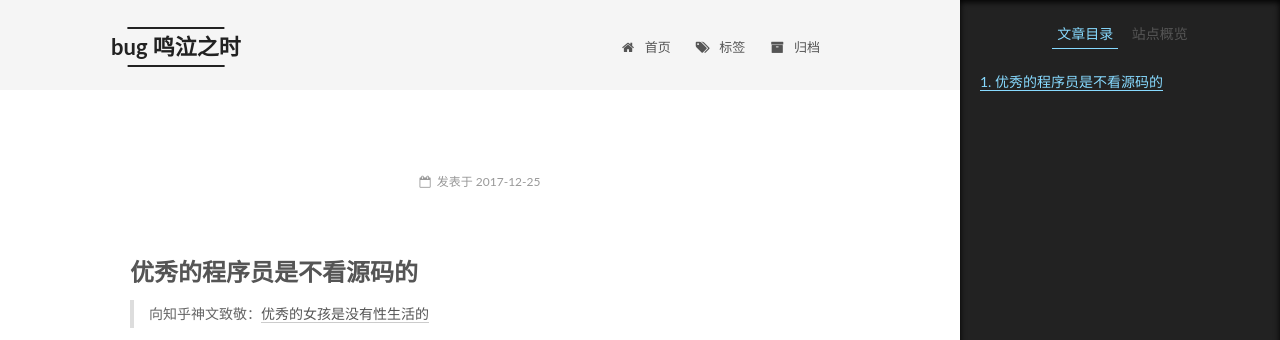
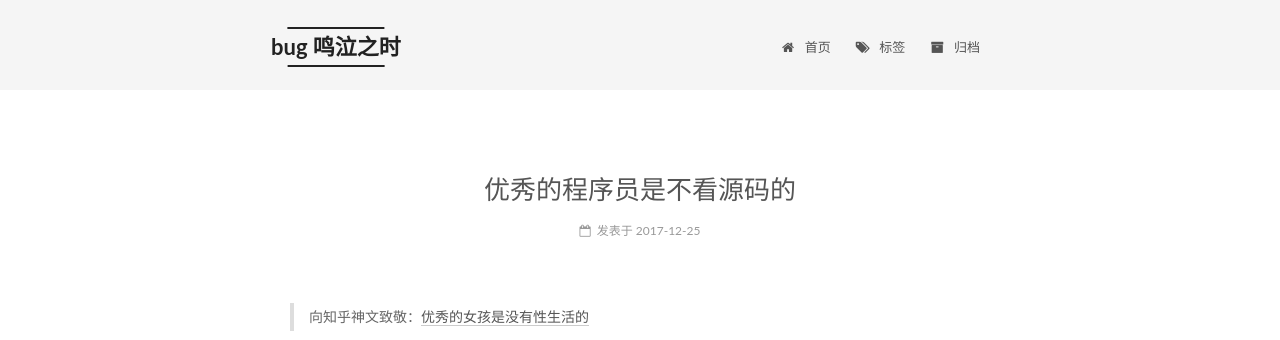
Before and after one commit to fashare2015/fashare2015.github.io, a plain HTML site: page 2017/12/25/优秀的程序员是不看源码的/index.html in a window 1280 px wide. Shown: the top 340 px of the page. Drawn offline with Linux system fonts and the light colour scheme.

Commit message:
Site updated: 2017-12-25 22:27:15

```diff
--- a/2017/12/25/优秀的程序员是不看源码的/index.html
+++ b/2017/12/25/优秀的程序员是不看源码的/index.html
@@ -79,17 +79,17 @@
 
 
 
-<meta name="description" content="优秀的程序员是不看源码的 向知乎神文致敬：优秀的女孩是没有性生活的  前几天我和一位程序员朋友唠嗑，连续交流了几个框架 api 他都不知所云。 尴尬之余，我问他：「你没有什么理想吗？你现在最渴望的事情是什么？」 他不假思索的说道：「看框架源码！」 真没想到，在工作之外居然还有这种操作。 我问为什么这能成为你现在最渴望的事情，他反问道：「你就没有好奇难耐的时候吗？项目空闲混吃等死的时候，总想找个框架">
+<meta name="description" content="向知乎神文致敬：优秀的女孩是没有性生活的  前几天我和一位程序员朋友唠嗑，连续交流了几个框架 api 他都不知所云。 尴尬之余，我问他：「你没有什么理想吗？你现在最渴望的事情是什么？」 他不假思索的说道：「看框架源码！」 真没想到，在工作之外居然还有这种操作。 我问为什么这能成为你现在最渴望的事情，他反问道：「你就没有好奇难耐的时候吗？项目空闲混吃等死的时候，总想找个框架看看源码，宽慰一下自己啊">
 <meta property="og:type" content="article">
-<meta property="og:title" content="bug 鸣泣之时">
+<meta property="og:title" content="优秀的程序员是不看源码的">
 <meta property="og:url" content="http://yoursite.com/2017/12/25/优秀的程序员是不看源码的/index.html">
 <meta property="og:site_name" content="bug 鸣泣之时">
-<meta property="og:description" content="优秀的程序员是不看源码的 向知乎神文致敬：优秀的女孩是没有性生活的  前几天我和一位程序员朋友唠嗑，连续交流了几个框架 api 他都不知所云。 尴尬之余，我问他：「你没有什么理想吗？你现在最渴望的事情是什么？」 他不假思索的说道：「看框架源码！」 真没想到，在工作之外居然还有这种操作。 我问为什么这能成为你现在最渴望的事情，他反问道：「你就没有好奇难耐的时候吗？项目空闲混吃等死的时候，总想找个框架">
+<meta property="og:description" content="向知乎神文致敬：优秀的女孩是没有性生活的  前几天我和一位程序员朋友唠嗑，连续交流了几个框架 api 他都不知所云。 尴尬之余，我问他：「你没有什么理想吗？你现在最渴望的事情是什么？」 他不假思索的说道：「看框架源码！」 真没想到，在工作之外居然还有这种操作。 我问为什么这能成为你现在最渴望的事情，他反问道：「你就没有好奇难耐的时候吗？项目空闲混吃等死的时候，总想找个框架看看源码，宽慰一下自己啊">
 <meta property="og:locale" content="zh-Hans">
-<meta property="og:updated_time" content="2017-12-25T14:20:49.000Z">
+<meta property="og:updated_time" content="2017-12-25T14:26:44.000Z">
 <meta name="twitter:card" content="summary">
-<meta name="twitter:title" content="bug 鸣泣之时">
-<meta name="twitter:description" content="优秀的程序员是不看源码的 向知乎神文致敬：优秀的女孩是没有性生活的  前几天我和一位程序员朋友唠嗑，连续交流了几个框架 api 他都不知所云。 尴尬之余，我问他：「你没有什么理想吗？你现在最渴望的事情是什么？」 他不假思索的说道：「看框架源码！」 真没想到，在工作之外居然还有这种操作。 我问为什么这能成为你现在最渴望的事情，他反问道：「你就没有好奇难耐的时候吗？项目空闲混吃等死的时候，总想找个框架">
+<meta name="twitter:title" content="优秀的程序员是不看源码的">
+<meta name="twitter:description" content="向知乎神文致敬：优秀的女孩是没有性生活的  前几天我和一位程序员朋友唠嗑，连续交流了几个框架 api 他都不知所云。 尴尬之余，我问他：「你没有什么理想吗？你现在最渴望的事情是什么？」 他不假思索的说道：「看框架源码！」 真没想到，在工作之外居然还有这种操作。 我问为什么这能成为你现在最渴望的事情，他反问道：「你就没有好奇难耐的时候吗？项目空闲混吃等死的时候，总想找个框架看看源码，宽慰一下自己啊">
 
 
 
@@ -125,7 +125,7 @@
 
 
 
-  <title> | bug 鸣泣之时</title>
+  <title>优秀的程序员是不看源码的 | bug 鸣泣之时</title>
 
 
 
@@ -269,7 +269,7 @@
 
 
 
-          <h1 class="post-title" itemprop="name headline"></h1>
+          <h1 class="post-title" itemprop="name headline">优秀的程序员是不看源码的</h1>
 
 
         <div class="post-meta">
@@ -319,7 +319,7 @@
 
 
 
-        <h1 id="优秀的程序员是不看源码的"><a href="#优秀的程序员是不看源码的" class="headerlink" title="优秀的程序员是不看源码的"></a>优秀的程序员是不看源码的</h1><blockquote>
+        <blockquote>
 <p>向知乎神文致敬：<a href="https://zhuanlan.zhihu.com/p/31956362" target="_blank" rel="noopener">优秀的女孩是没有性生活的</a></p>
 </blockquote>
 <p>前几天我和一位程序员朋友唠嗑，连续交流了几个框架 api 他都不知所云。</p>
@@ -446,17 +446,8 @@
 
 
 
-        <ul class="sidebar-nav motion-element">
-          <li class="sidebar-nav-toc sidebar-nav-active" data-target="post-toc-wrap">
-            文章目录
-          </li>
-          <li class="sidebar-nav-overview" data-target="site-overview-wrap">
-            站点概览
-          </li>
-        </ul>
 
-
-      <section class="site-overview-wrap sidebar-panel">
+      <section class="site-overview-wrap sidebar-panel sidebar-panel-active">
         <div class="site-overview">
           <div class="site-author motion-element" itemprop="author" itemscope itemtype="http://schema.org/Person">
 
@@ -520,22 +511,6 @@
         </div>
       </section>
 
-
-      <!--noindex-->
-        <section class="post-toc-wrap motion-element sidebar-panel sidebar-panel-active">
-          <div class="post-toc">
-
-
-
-
-
-
-              <div class="post-toc-content"><ol class="nav"><li class="nav-item nav-level-1"><a class="nav-link" href="#优秀的程序员是不看源码的"><span class="nav-number">1.</span> <span class="nav-text">优秀的程序员是不看源码的</span></a></li></ol></div>
-
-
-          </div>
-        </section>
-      <!--/noindex-->
 
 
 
--- a/css/main.css
+++ b/css/main.css
@@ -1822,7 +1822,7 @@ pre .javascript .function {
   width: 4px;
   height: 4px;
   border-radius: 50%;
-  background: #28b9b6;
+  background: #ffa4d0;
 }
 .links-of-blogroll {
   font-size: 13px;
```
Also changed, not shown: archives/2017/12/index.html (+1 -1 lines), archives/2017/index.html (+1 -1 lines), archives/index.html (+1 -1 lines), index.html (+2 -2 lines).
